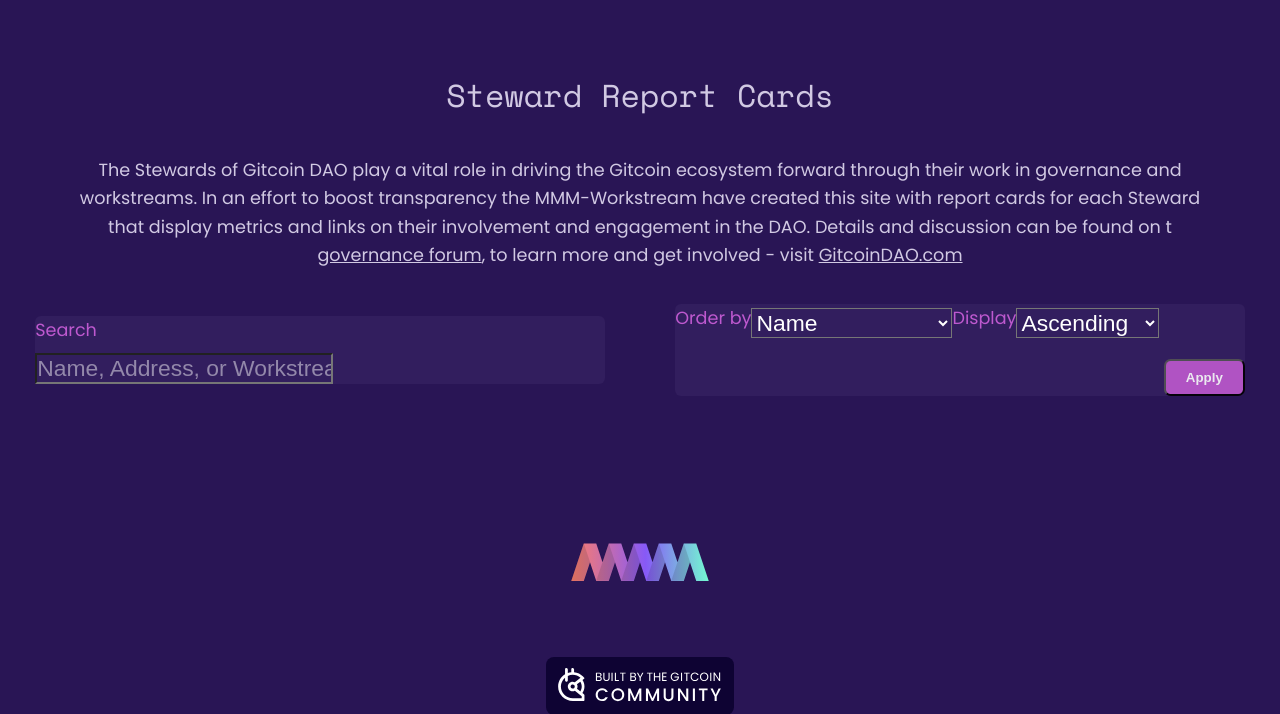
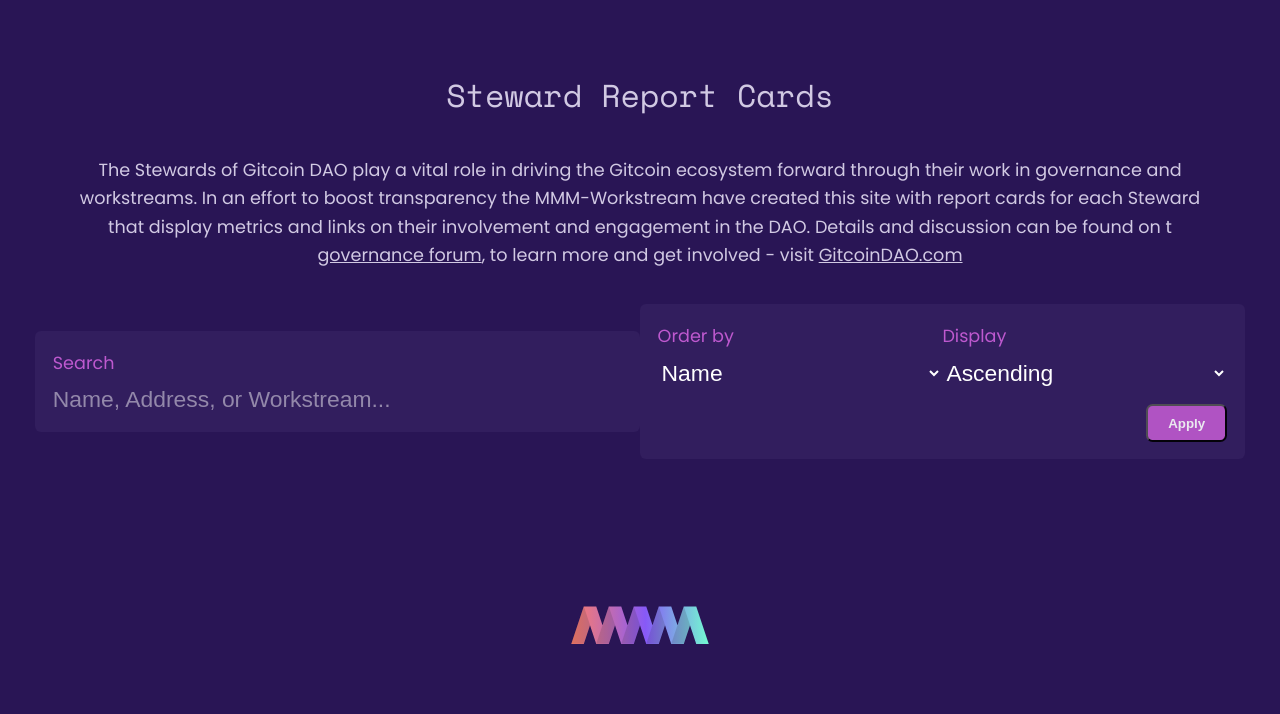
Before and after one commit to mmmgtc/stewards-v1.0, a Flask app: page / in a window 1280 px wide. Shown: the top 714 px of the page. Run offline with Flask 2, Linux system fonts and the light colour scheme; parts of the project's set-up code (start-up, migrations or seed data) failed here and were passed over.

Commit message:
Add back padding to inputs

```diff
--- a/assets/css/app.css
+++ b/assets/css/app.css
@@ -282,23 +282,26 @@ section#gitcoindao a {
   flex-direction: row;
   align-items: center;
   justify-content: start;
+  margin: 0em 2em;
 }
 .ui .input-wrapper {
-  margin: 0em 2em;
+  padding: 1em;
   background-color: var(--meteor_light);
   width: 50vw;
   border-radius: 6px;
+  padding: 1rem;
 }
 .ui .input-wrapper .selects .select {
   display: flex;
-  flex-direction: row;
+  flex-direction: column;
   align-items: center;
   justify-content: start;
+  width: 50%;
 }
 
 .ui input,
 .ui select {
-  width:
+  width: 100%;
   border: none;
   color: var(--white);
   font-size: 130%;
```
